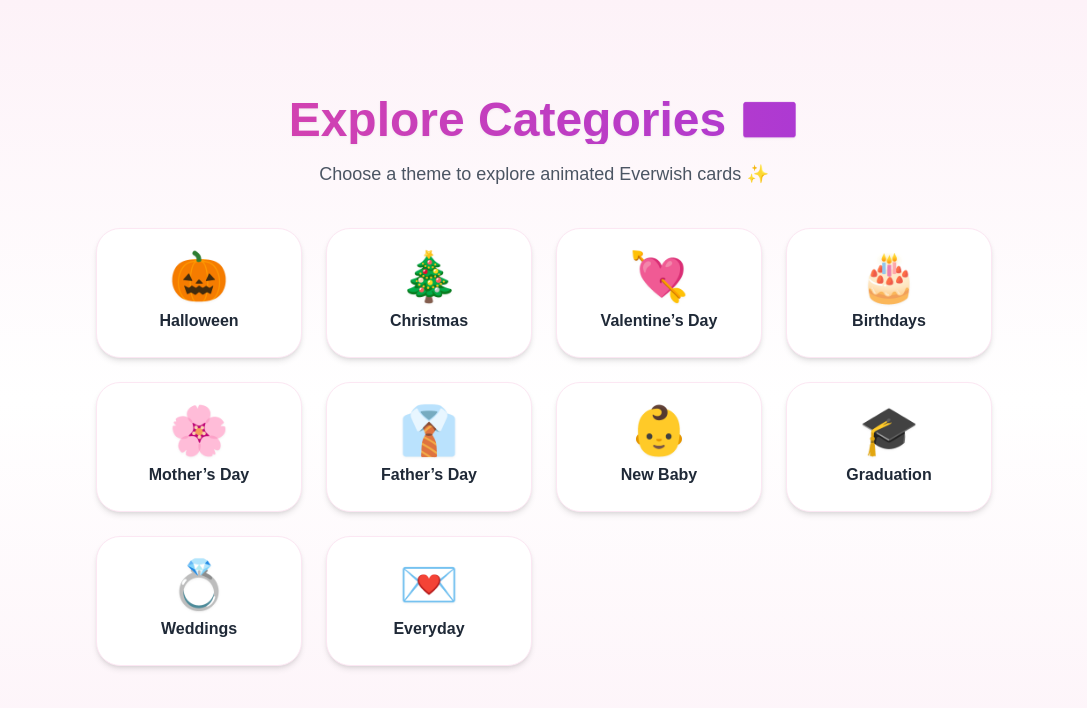
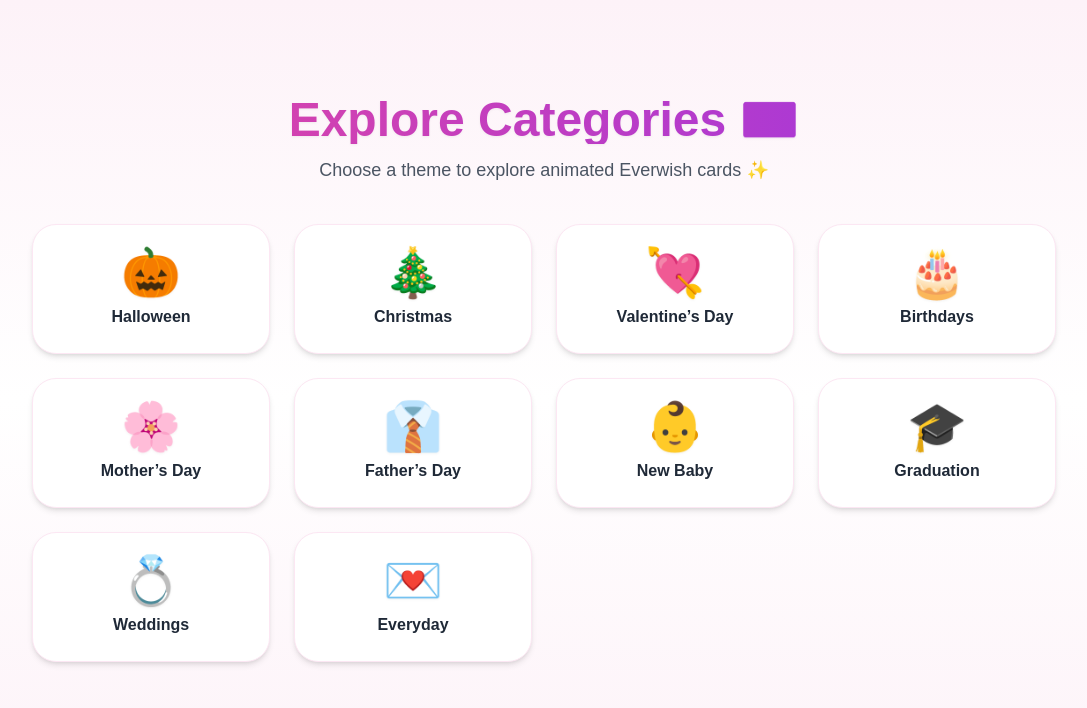
Before and after one commit to everwishhq-commits/EverWish, a Next.js app: page /categories in a window 1280 px wide. Shown: the top 708 px of the page, without its empty margins (96-1183 px from the left). Built offline with nearby package versions, Linux system fonts and the light colour scheme.

Commit message:
Update page.js

```diff
--- a/app/categories/page.js
+++ b/app/categories/page.js
@@ -16,24 +16,23 @@
 
 export default function CategoriesPage() {
   return (
-    <main className="min-h-screen bg-gradient-to-b from-pink-50 via-white to-pink-50 pt-24 pb-16 px-6 text-center transition-all duration-500">
-      {/* Título principal */}
-      <h1 className="text-4xl md:text-5xl font-extrabold mb-4 bg-gradient-to-r from-pink-500 to-purple-600 bg-clip-text text-transparent drop-shadow-sm">
+    <main className="min-h-screen bg-gradient-to-b from-pink-50 via-white to-pink-50 pt-24 pb-20 px-6 text-center transition-all duration-500">
+      {/* Encabezado */}
+      <h1 className="text-4xl md:text-5xl font-extrabold mb-3 bg-gradient-to-r from-pink-500 to-purple-600 bg-clip-text text-transparent drop-shadow-sm">
         Explore Categories 💌
       </h1>
 
-      {/* Subtítulo */}
       <p className="text-gray-600 mb-10 text-base md:text-lg">
         Choose a theme to explore animated Everwish cards ✨
       </p>
 
-      {/* Cuadrícula de categorías */}
-      <div className="max-w-4xl mx-auto grid grid-cols-2 sm:grid-cols-3 md:grid-cols-4 gap-6">
+      {/* Grid de categorías */}
+      <div className="max-w-5xl mx-auto grid grid-cols-2 sm:grid-cols-3 md:grid-cols-4 gap-6">
         {categories.map((cat) => (
           <Link
             key={cat.slug}
             href={`/categories/${cat.slug}`}
-            className="rounded-3xl bg-white shadow-md hover:shadow-xl hover:-translate-y-1 transition-all p-6 flex flex-col items-center justify-center border border-pink-100 active:scale-95"
+            className="rounded-3xl bg-white shadow-md hover:shadow-xl hover:-translate-y-1 active:scale-95 transition-all p-6 flex flex-col items-center justify-center border border-pink-100"
           >
             <span className="text-5xl mb-2 drop-shadow-sm">{cat.emoji}</span>
             <p className="font-semibold text-gray-800 text-sm md:text-base">
@@ -44,4 +43,4 @@
       </div>
     </main>
   );
-}
+        }
```
